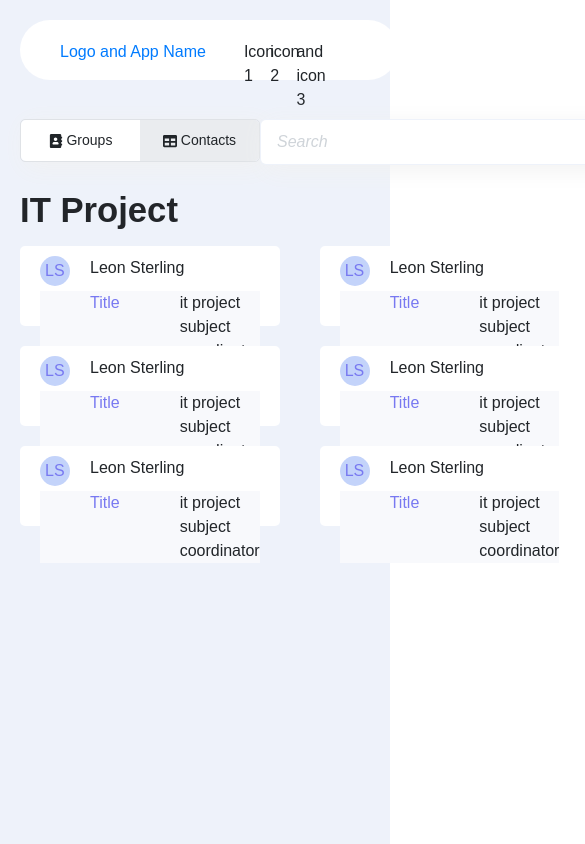
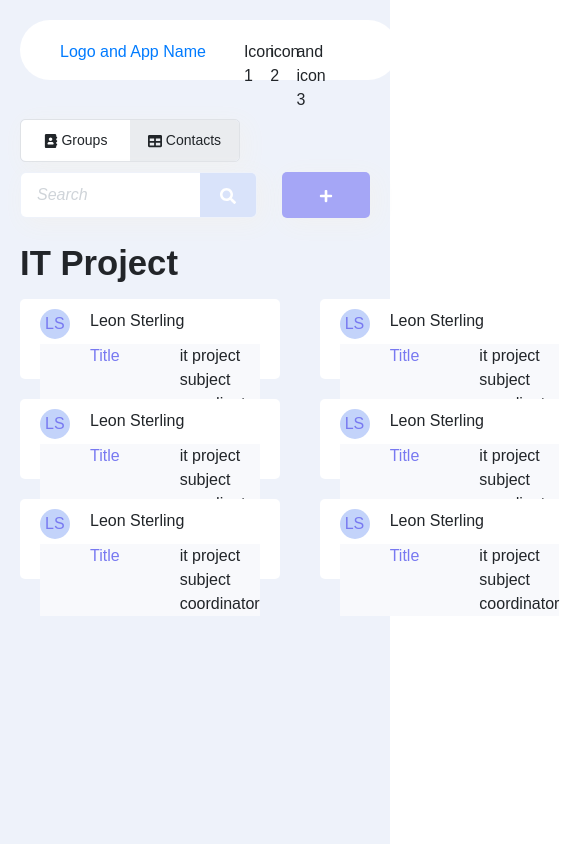
Before and after one commit to cmaddern-stack/COMP30022, a React (Create React App) app in the folder frontend/: page / in a window 390 px wide. Shown: the top 844 px of the page, 585 px wide, since content can reach past the window. Built offline with nearby package versions, Linux system fonts and the light colour scheme; a web font is replaced by a local one.

Commit message:
make options bar responsive

```diff
--- a/frontend/src/App.css
+++ b/frontend/src/App.css
@@ -115,7 +115,7 @@ label {
 
 button {
   padding: 12px 0px;
-  width: 175px;
+  width: 150px;
   border: none;
 }
 
--- a/frontend/src/components/ContactsOptionsBar.css
+++ b/frontend/src/components/ContactsOptionsBar.css
@@ -8,3 +8,27 @@
     display: flex;
     position: relative;
 }
+
+#add-contact-button-small {
+    display: none;
+}
+
+@media (max-width: 961px) {
+    .options-bar {
+        display: block;
+    }
+
+    .right-items {
+        margin-top: 10px;
+    }
+}
+
+@media (max-width: 480px) {
+    #add-contact-button {
+        display: none;
+    }
+
+    #add-contact-button-small {
+        display: block;
+    }
+}
--- a/frontend/src/components/ContactsOptionsBar.js
+++ b/frontend/src/components/ContactsOptionsBar.js
@@ -2,6 +2,8 @@ import React from 'react';
 import './ContactsOptionsBar.css'
 import ContactsViewButton from "./ContactsViewButton";
 import SearchBar from "./SearchBar";
+import { FontAwesome } from "react-icons/fa";
+import { FaPlus } from "react-icons/fa";
 
 /*
     Contacts Options Bar
@@ -17,11 +19,24 @@ class ContactsOptionsBar extends React.Component {
         return (
             <div className="options-bar">
                 <div className="left-items">
-                    <ContactsViewButton/>
+                    <ContactsViewButton />
                 </div>
                 <div className="right-items">
-                    <SearchBar/>
-                    <button className="primary-button">ADD CONTACT</button>
+                    <SearchBar />
+                    <button
+                        className="primary-button"
+                        id="add-contact-button"
+                        onClick={this.newContactOnclick}
+                    >
+                        NEW CONTACT
+                    </button>
+                    <button
+                        className="primary-button"
+                        id="add-contact-button-small"
+                        onClick={this.newContactOnclick}
+                    >
+                        <FaPlus />
+                    </button>
                 </div>
             </div>
         );
--- a/frontend/src/components/ContactsViewButton.js
+++ b/frontend/src/components/ContactsViewButton.js
@@ -1,5 +1,5 @@
 import React from "react";
-import { NavLink, withRouter } from "react-router-dom";
+import { withRouter } from "react-router-dom";
 import "./TwoSelectButton.css";
 import { FontAwesome } from "react-icons/fa";
 import { FaTable, FaAddressBook } from "react-icons/fa";
--- a/frontend/src/components/SearchBar.css
+++ b/frontend/src/components/SearchBar.css
@@ -4,7 +4,7 @@
     box-shadow: 5px 5px 25px var(--light-shadow);
     border-radius: 5px;
     border: 1px solid var(--light-blue-60);
-    width: 450px;
+    width: 400px;
     margin-right: 25px;
 }
 
--- a/frontend/src/components/TwoSelectButton.css
+++ b/frontend/src/components/TwoSelectButton.css
@@ -1,6 +1,6 @@
 .two-select-button {
     display: flex;
-    width: 240px;
+    width: 220px;
     text-align: center;
     font-size: 14px;
     border: 1px solid var(--light-grey-80);
```
